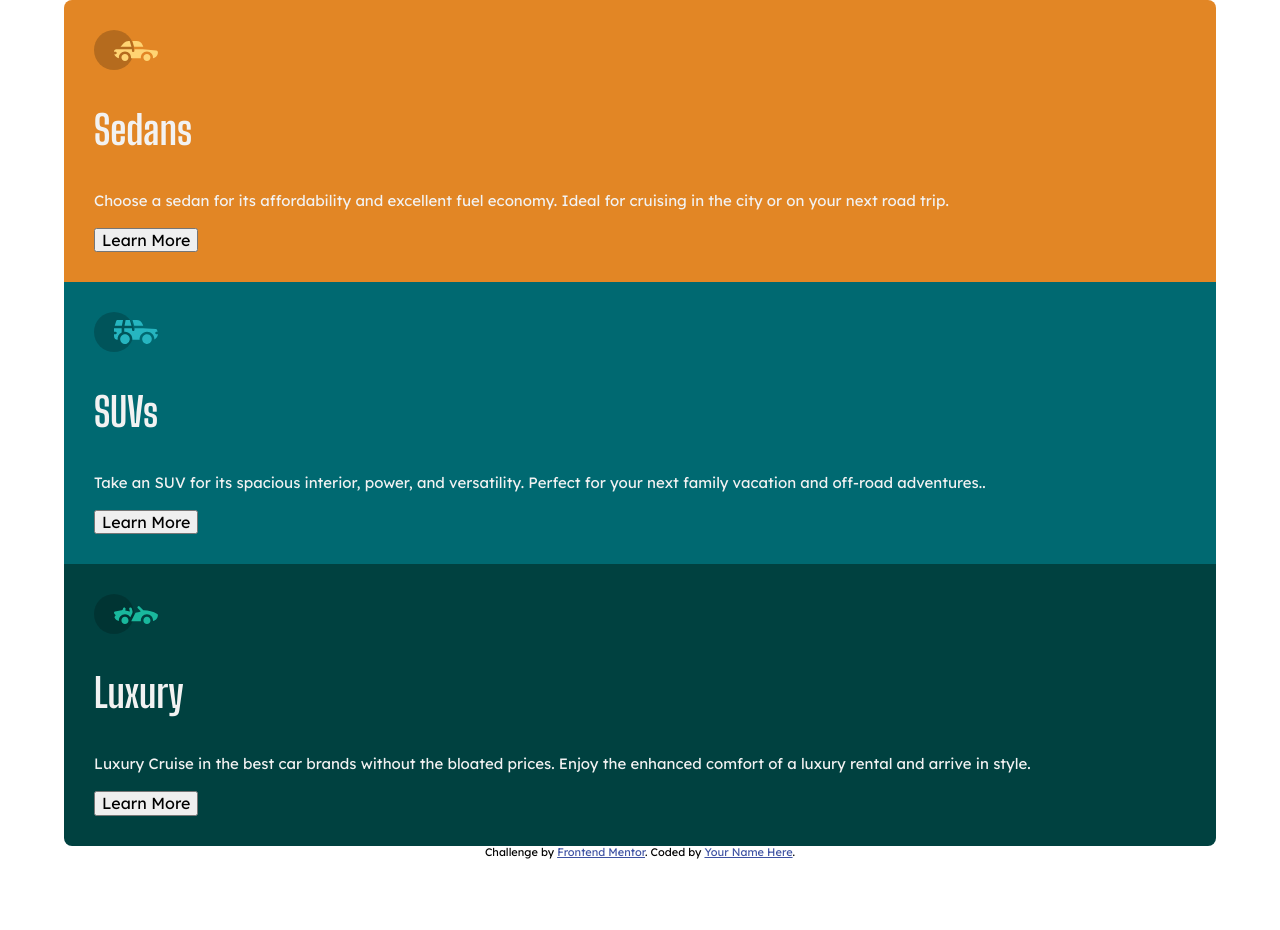
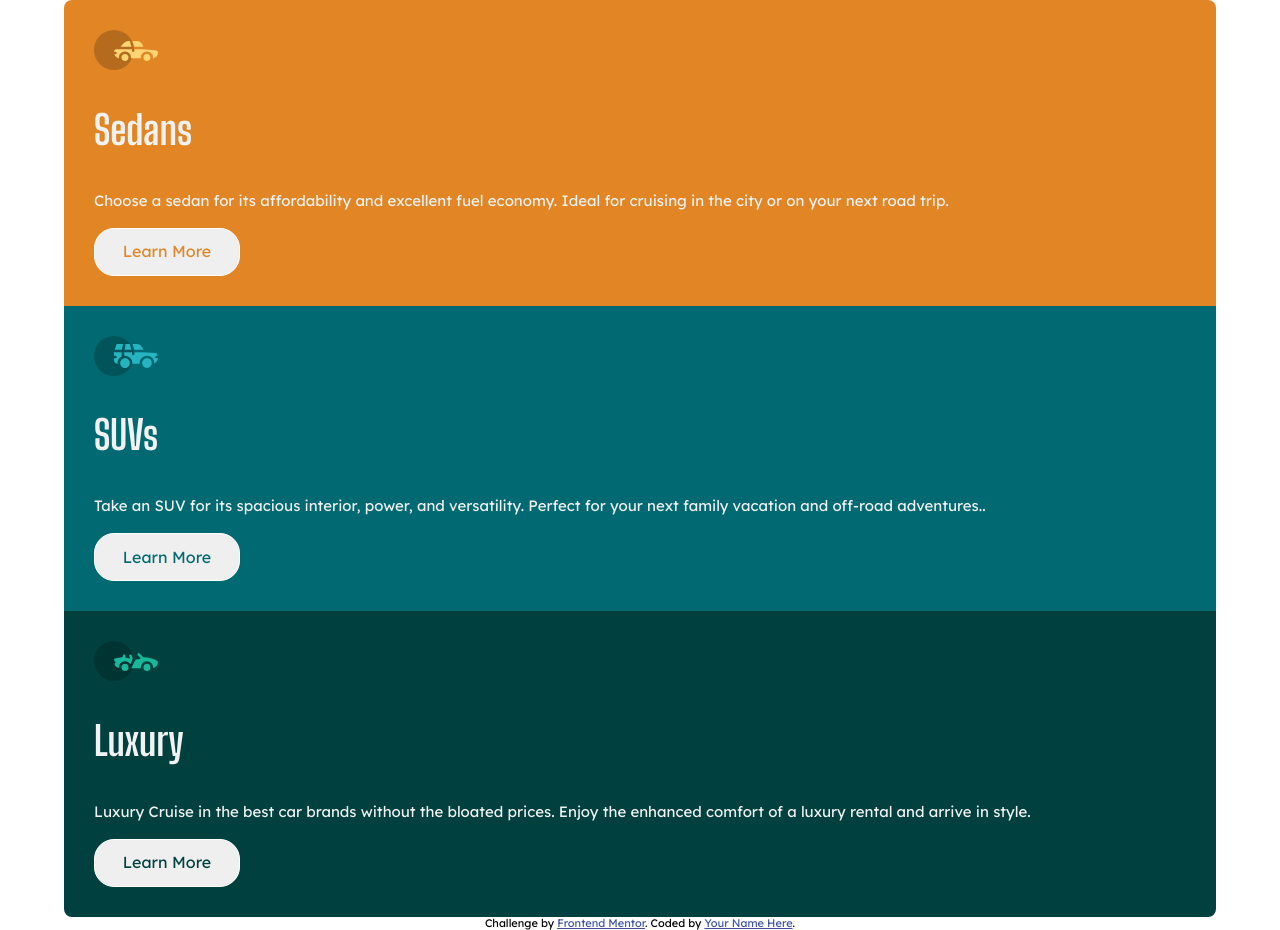
Before and after one commit to Grymbo/3-columns-preview-card, a plain HTML site: page index.html in a window 1280 px wide. Before the commit the page ends 859 px from the top, so only its background shows below. Drawn offline with Linux system fonts and the light colour scheme.

Commit message:
Add button styles

```diff
--- a/assets/css/style.css
+++ b/assets/css/style.css
@@ -61,12 +61,32 @@ p {
     background-color: var(--brightOrange);
     border-radius: 0.8rem 0.8rem 0 0;
 }
+.orange button {
+    color: var(--brightOrange);
+}
 /******************************* SUVs ********************************************/
 .green {
     background-color: var(--darkCyan);
+}
+.green button {
+    color: var(--darkCyan);
 }
 /******************************** Luxury ********************************************/
 .dark_green {
     background-color: var(--veryDarkCyan);
     border-radius: 0 0 0.8rem 0.8rem;
 }
+.dark_green button {
+    color: var(--veryDarkCyan);
+}
+/***************************** Button ********************************************/
+.cars button {
+    width: 14.6rem;
+    height: 4.8rem;
+    border-radius: 2rem;
+    border: var(--transparentWhite) solid 1px;
+}
+.cars button:hover {
+    background-color: transparent;
+    color: var(--transparentWhite);
+}
```
